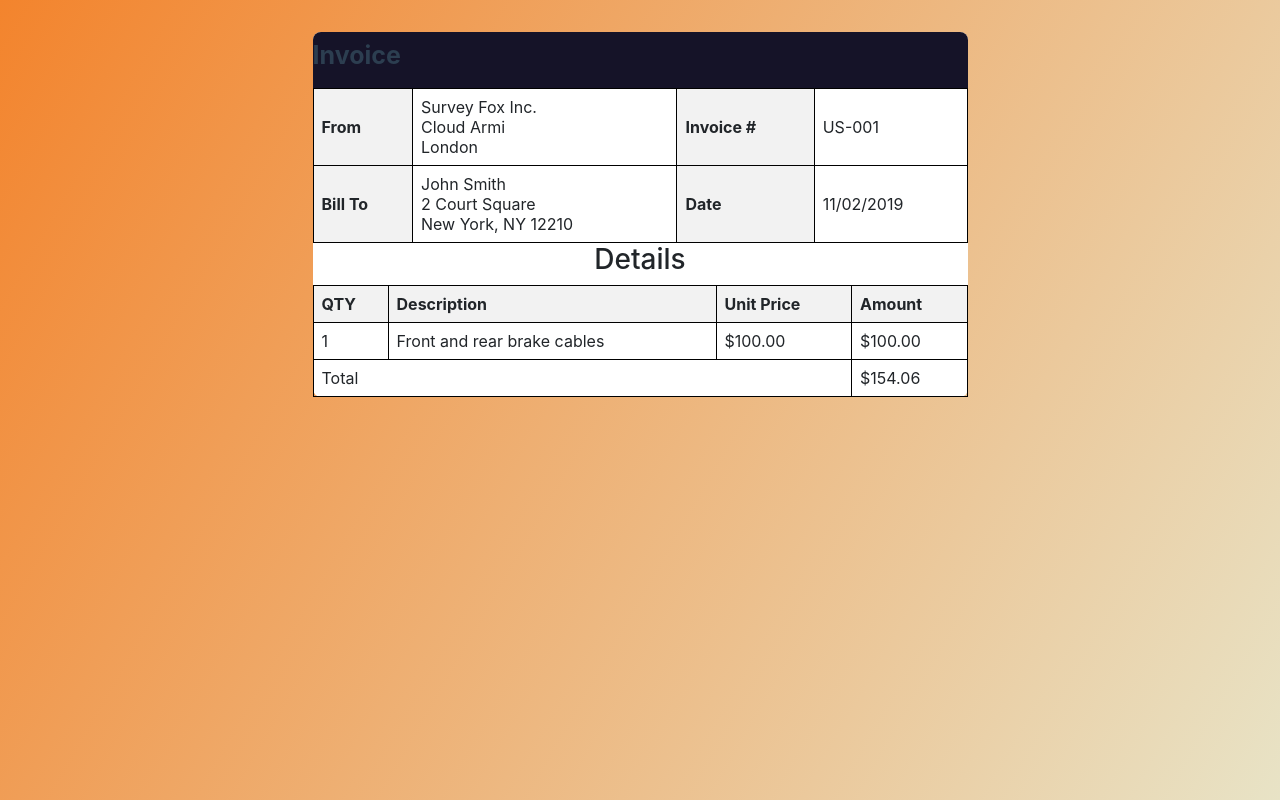
After one commit to patel-isha/survey-fox, a PHP site: page /surveyfox/invoice.php in a window 1280 px wide. The commit adds this page. Run offline with PHP 8.4, Linux system fonts and the light colour scheme; some libraries are stand-ins or nearby versions.

Commit message:
static invoice

```diff
--- a/assets/css/form.css
+++ b/assets/css/form.css
@@ -122,6 +122,7 @@ input[type=checkbox], input[type=radio] {
     background: #151328;
     font-weight: bold;
     color: white;
+    text-decoration: none !important;
     border: 0 none;
     border-radius: 5px;
     cursor: pointer;
@@ -336,16 +337,18 @@ input[type="radio"]:checked + .radio-label img {
 /* Google Fonts */
 @import url(https://fonts.googleapis.com/css?family=Anonymous+Pro);
 
-
-.line-1{
-    position: relative;
-    top: 50%;
-    width: 24em;
-    margin: 0 auto;
-    border-right: 2px solid rgba(255,255,255,.75);
-    font-size: 180%;
-    text-align: center;
-    white-space: nowrap;
-    overflow: hidden;
-    transform: translateY(-50%);
+table
+{
+    width: 100%;
+    border-collapse: collapse;
 }
+th, td
+{
+     border: 1px solid black;
+     padding: 8px;
+     text-align: left;
+}
+th
+{
+     background-color: #f2f2f2;
+}
--- a/food-survey.php
+++ b/food-survey.php
@@ -132,7 +132,7 @@ include 'include/header-links.php';
                                         <div class="row justify-content-center mt-3">
         <div class="col-6 text-center">
 
-            <a href="congrats-page.php?openModal=true" class="next action-button" data-toggle="modal" data-target="#myModal">Open To see your Winnings</a>
+            <a href="invoice.php" class="next action-button" >Open To see your Winnings</a>
             <!-- Inside the form -->
 <input type="hidden" id="openModalBtn">
 
--- /dev/null
+++ b/invoice.php
@@ -0,0 +1,67 @@
+<?php
+error_reporting(E_ALL);
+ini_set('display_errors', 1);
+include 'config/connection.php';
+
+?>
+<style>
+
+
+
+
+</style>
+
+<?php
+include 'include/header-links.php';
+?>
+
+<body>
+<div class="container-fluid" id="grad1">
+    <div class="row justify-content-center mt-0">
+        <div class="col-11 col-sm-9 col-md-7 col-lg-6 text-center p-0 mt-3 mb-2">
+            <div class="card px-0 pb-0 mt-3 mb-3">
+                <div class="bg-theme pt-2 pb-2 br8">
+                    <h2 class="fs-title">Invoice</h2>
+                </div>
+                <table>
+  <tr>
+    <th>From</th>
+    <td>Survey Fox Inc.<br>Cloud Armi<br>London</td>
+    <th>Invoice #</th>
+    <td>US-001</td>
+  </tr>
+  <tr>
+    <th>Bill To</th>
+    <td>John Smith<br>2 Court Square<br>New York, NY 12210</td>
+    <th>Date</th>
+    <td>11/02/2019</td>
+  </tr>
+
+</table>
+
+<h3>Details</h3>
+<table>
+  <tr>
+    <th>QTY</th>
+    <th>Description</th>
+    <th>Unit Price</th>
+    <th>Amount</th>
+  </tr>
+  <tr>
+    <td>1</td>
+    <td>Front and rear brake cables</td>
+    <td>$100.00</td>
+    <td>$100.00</td>
+  </tr>
+
+  <tr class="total">
+    <td colspan="3">Total</td>
+    <td>$154.06</td>
+  </tr>
+</table>
+            </div>
+        </div>
+    </div>
+</div>
+<?php include 'include/footer-scripts.php'; ?>
+</body>
```
Also changed, not shown: congrats-page.php (+4 -22 lines), food-survey-mcq.php (+51 -51 lines), 1 other file.
